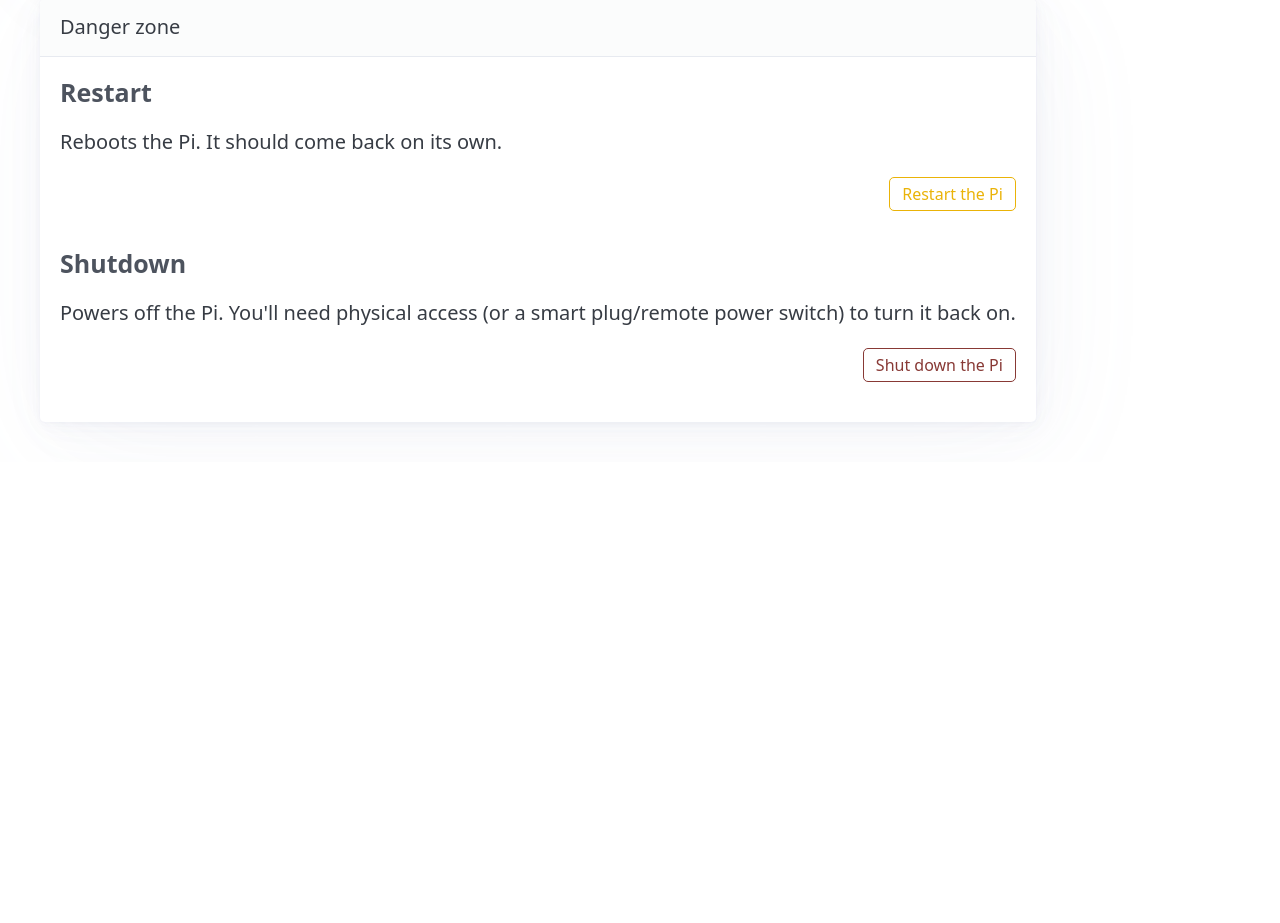
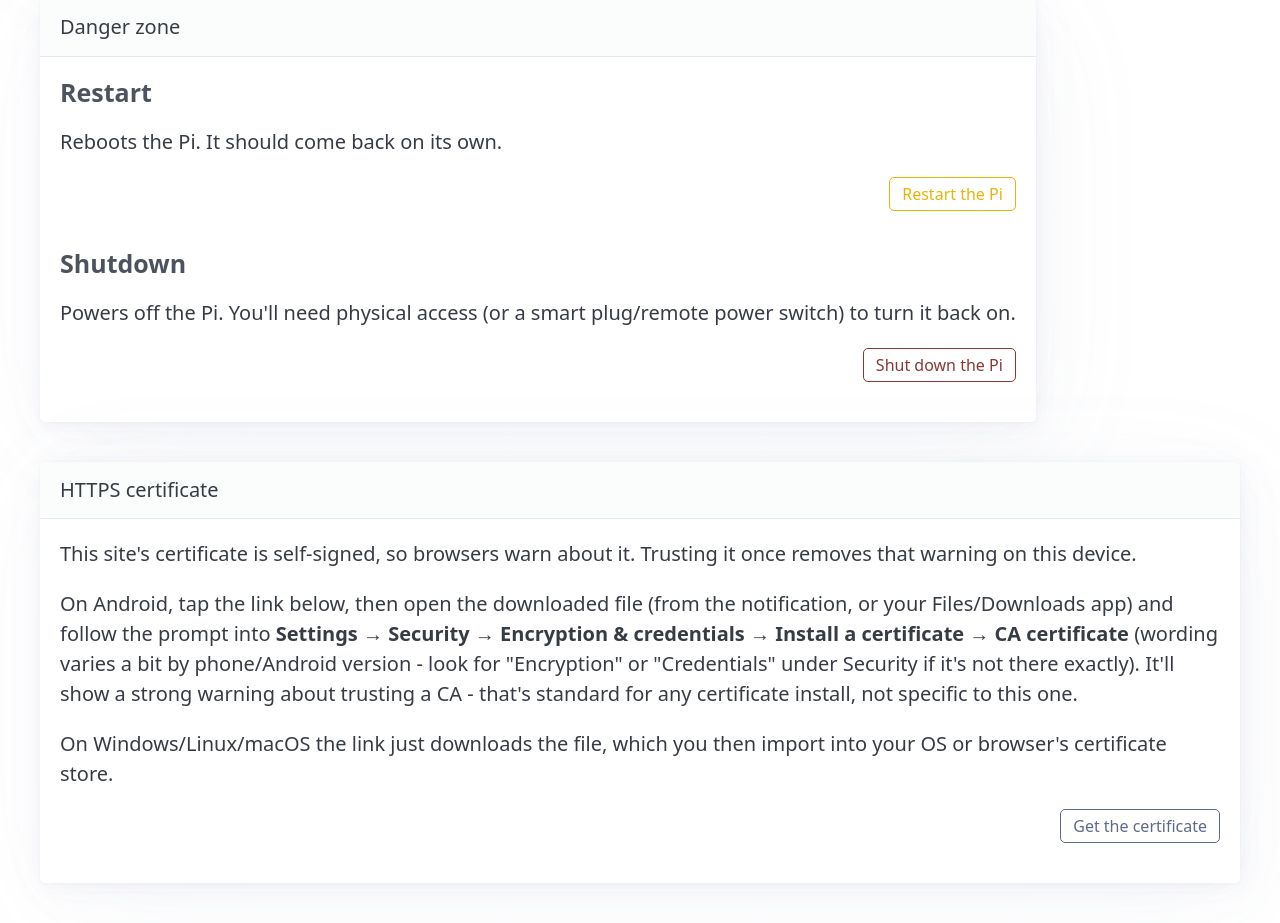
Before and after one commit to georgenicoll/wireguard-ap, a FastAPI app: page /manage in a window 1280 px wide. Shown: the part 1057-1980 px from the top of the page. Before the commit the page ends 1484 px from the top, so only its background shows below. Run offline with FastAPI, Linux system fonts and the light colour scheme; the visitor is signed in with stand-in values (Sample User, id 1).

Commit message:
Serve the TLS cert for easy install, and give the AP friendly hostnames
Adds mnh-ap-cert-http.service: a tiny standalone HTTP server (stdlib only,
its own unprivileged user, full systemd hardening) that answers exactly
one path with the web UI's certificate in DER form, at
application/x-x509-ca-cert - the MIME type that makes Chrome hand a
downloaded file to Android's own certificate installer. Deliberately plain
HTTP, not the site's own HTTPS: fetching the cert is exactly what you'd
need to do to make the HTTPS site trusted in the first place, so serving
it there would be the same chicken-and-egg problem. Only the public
certificate is ever exposed this way - never key.pem. Linked from a new
article on the Manage page, with platform-specific install instructions.

dnsmasq now resolves wireguard-ap and wireguard-ap.local (for split-tunnel
VPN exclusion lists that want a name to match against) to the AP's own IP
for anything connected to it, and the cert's SAN covers both names plus an
Organization field so certificate-install prompts show a real name instead
of blank/null.

Co-Authored-By: Claude Sonnet 5 <noreply@anthropic.com>

```diff
--- a/webapp/templates/manage.html
+++ b/webapp/templates/manage.html
@@ -64,9 +64,29 @@
         </a>
       </p>
     </article>
+
+    <article>
+      <header>HTTPS certificate</header>
+      <p>This site's certificate is self-signed, so browsers warn about it.
+        Trusting it once removes that warning on this device.</p>
+      <p>On Android, tap the link below, then open the downloaded file (from
+        the notification, or your Files/Downloads app) and follow the
+        prompt into <strong>Settings &rarr; Security &rarr; Encryption &amp;
+        credentials &rarr; Install a certificate &rarr; CA certificate</strong>
+        (wording varies a bit by phone/Android version - look for "Encryption"
+        or "Credentials" under Security if it's not there exactly). It'll
+        show a strong warning about trusting a CA - that's standard for any
+        certificate install, not specific to this one.</p>
+      <p>On Windows/Linux/macOS the link just downloads the file, which you
+        then import into your OS or browser's certificate store.</p>
+      <p class="actions">
+        <a role="button" class="secondary"
+          href="http://{{ request.url.hostname }}/wireguard-ap.crt">Get the certificate</a>
+      </p>
+    </article>
     </div>
-  </main>
-
+{% endblock %}
+{% block after_main %}
   <dialog id="output-dialog">
     <article>
       <header id="output-heading">Output</header>
```
Also changed, not shown: scripts/cert_http_server.py (added, +39 -0 lines), tests/support.py (+4 -2 lines), README.md, 4 other files.
